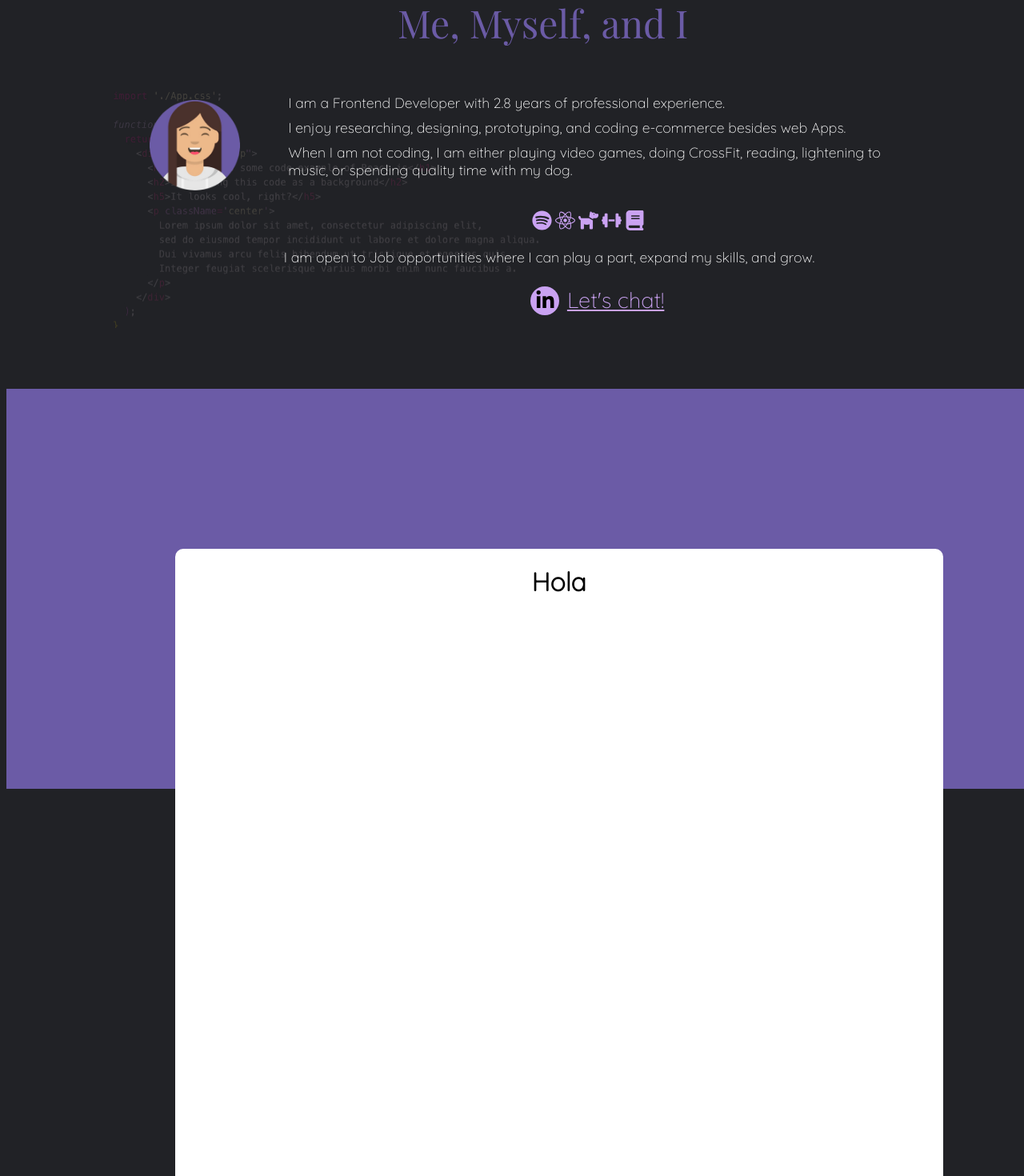
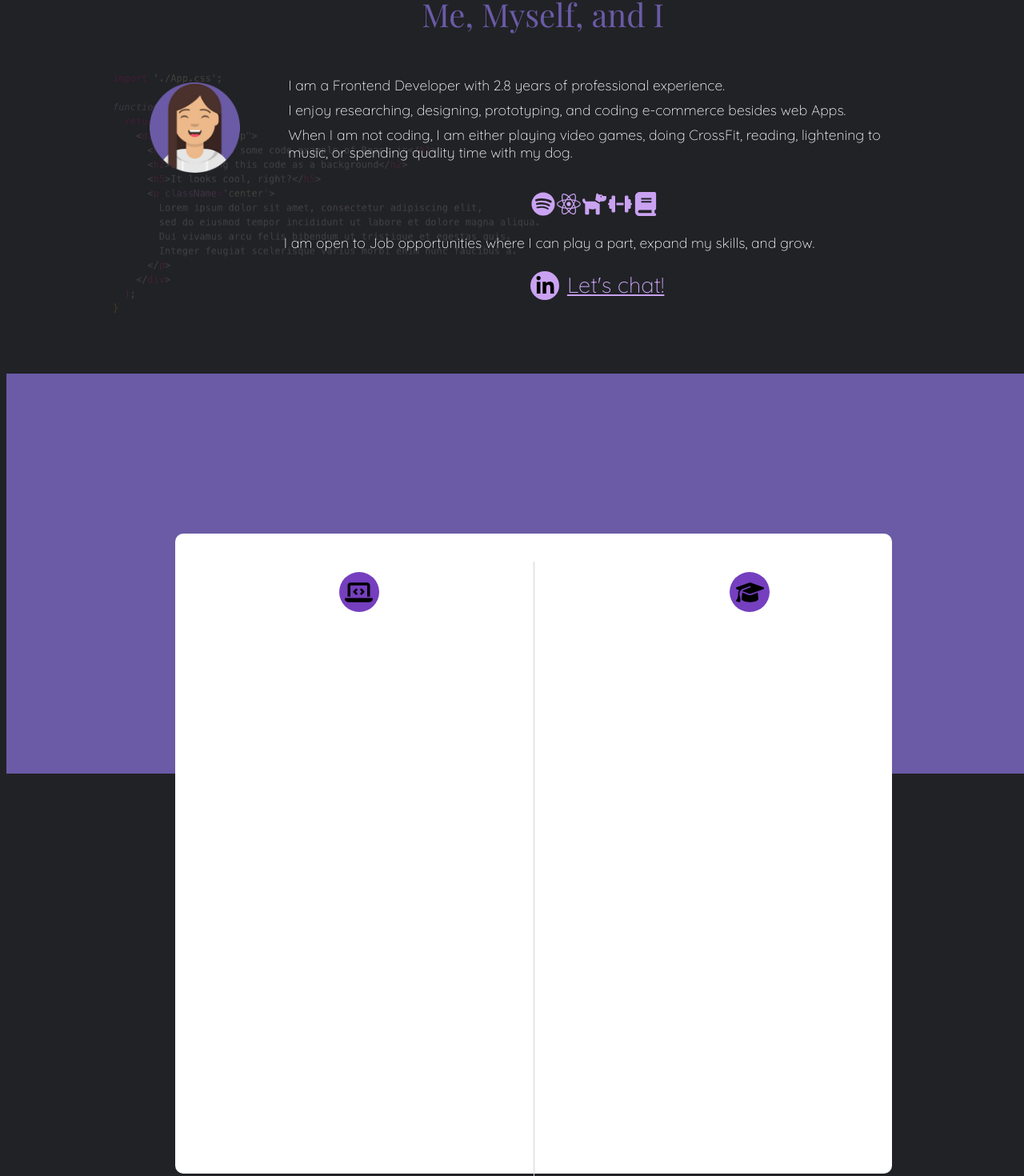
Before and after one commit to gabrielaRazo/portfolio, a React (Create React App) app: page / in a window 1280 px wide. Shown: the part 674-2144 px from the top of the page at 80% size. Built offline with nearby package versions, Linux system fonts and the light colour scheme.

Commit message:
feat: Add icons and components
These icons will show what is about each side of the card

```diff
--- a/src/components/card/card.js
+++ b/src/components/card/card.js
@@ -1,10 +1,39 @@
 import React from 'react';
-import { Card } from './card.style';
+import { FontAwesomeIcon } from '@fortawesome/react-fontawesome';
+import { Col, Row, SpaceBottom } from '../../pages/wrapp/wrapp.style';
+import {
+  faLaptopCode,
+  faGraduationCap,
+} from '@fortawesome/free-solid-svg-icons';
+import { Card, Divider, MainIcon } from './card.style';
 const CardWrap = () => {
   return (
     <>
       <Card>
-        <h1 style={{ textAlign: 'center' }}>Hola</h1>
+        <SpaceBottom xs={1} sm={1} md={2} lg={2} />
+        <Row>
+          <Col xs={12} sm={12} md={12} lg={6}>
+            <Row centered>
+              <Col xs={2} sm={2} md={1} lg={1}>
+                <MainIcon>
+                  <FontAwesomeIcon icon={faLaptopCode} />
+                </MainIcon>
+              </Col>
+            </Row>
+          </Col>
+          <Col xs={12} sm={12} md={12} lg={1}>
+            <Divider />
+          </Col>
+          <Col xs={12} sm={12} md={12} lg={5}>
+            <Row centered>
+              <Col xs={2} sm={2} md={1} lg={1}>
+                <MainIcon>
+                  <FontAwesomeIcon icon={faGraduationCap} />
+                </MainIcon>
+              </Col>
+            </Row>
+          </Col>
+        </Row>
       </Card>
     </>
   );
--- a/src/components/card/card.style.js
+++ b/src/components/card/card.style.js
@@ -6,6 +6,30 @@ export const Card = styled.div`
   margin-top: 12em;
   position: absolute;
   height: 100%;
+  @media (min-width: 1024px) and (max-width: 2570px) {
+    width: 70%;
+  }
   width: 75%;
   border-radius: 10px;
 `;
+
+export const MainIcon = styled.div`
+  display: flex;
+  flex-flow: row wrap;
+  background-color: ${colors.colors.violet};
+  border-radius: 50%;
+  width: 50px;
+  height: 50px;
+  align-items: center;
+  justify-content: center;
+  svg {
+    width: 35px;
+    height: 35px;
+  }
+`;
+
+export const Divider = styled.div`
+  border-left: 1px solid #d4d4d4;
+  margin-top: -5px;
+  height: 98vh;
+`;
--- a/src/components/contact/contact.style.js
+++ b/src/components/contact/contact.style.js
@@ -2,9 +2,9 @@ import styled from 'styled-components';
 import * as colors from '../../stylesheet/Colors.style';
 
 export const StyledIcon = styled.svg`
-  width: 25px;
-  height: 25px;
-  padding: 2px;
+  width: 30px;
+  height: 30px;
+  padding: 1px;
   a {
     color: ${colors.colors.salmon};
   }
@@ -13,7 +13,7 @@ export const StyledIcon = styled.svg`
 export const Line = styled.div`
   border-left: 1px solid ${colors.colors.salmon};
   height: 100px;
-  margin-left: 0.7em;
+  margin-left: 1em;
   ${({ up }) => up && `  margin-top: 1em;`};
   ${({ down }) => down && `  margin-bottom: 1em; `};
 `;
--- /dev/null
+++ b/src/components/languages/languages.js
@@ -0,0 +1,5 @@
+import React from 'react';
+const Languages = () => {
+  return <></>;
+};
+export default Languages;
--- /dev/null
+++ b/src/components/languages/languages.style.js
@@ -0,0 +1,2 @@
+import styled from 'styled-components';
+import * as colors from '../../stylesheet/Colors.style';
--- a/src/pages/about/about.style.js
+++ b/src/pages/about/about.style.js
@@ -10,7 +10,7 @@ export const Title = styled.h1`
   color: ${colors.colors.purple};
   font-family: 'Playfair Display';
   @media (min-width: 1200px) and (max-width: 2570px) {
-    font-size: 3rem;
+    font-size: 2.5rem;
   }
   @media (max-width: 768px) {
     font-size: 2rem;
@@ -24,7 +24,7 @@ export const Text = styled.div`
   color: white;
   text-align: left;
   @media (min-width: 1500px) {
-    font-size: 1.7rem;
+    font-size: 1.3rem;
   }
   @media (min-width: 1024px) and (max-width: 1450px) {
     font-size: 1.1rem;
--- a/src/pages/home/home.js
+++ b/src/pages/home/home.js
@@ -48,7 +48,7 @@ const Home = () => {
         </Col>
         {/* Space grid Tablet */}
         <Col md={1} collapse="lg" hidden="xs" />
-        <Col xs={12} md={1} collapse="lg">
+        <Col xs={12} sm={12} md={1} collapse="lg">
           <AnimationResponsive />
         </Col>
       </Row>
--- a/src/pages/skills/skills.js
+++ b/src/pages/skills/skills.js
@@ -7,8 +7,8 @@ const Skills = () => {
     <>
       <Background />
       <Row centered>
-        <Col lg={1} md={2} xs={1}></Col>
-        <Col lg={9} md={10} xs={11}>
+        <Col lg={1} md={2} sm={1} xs={1}></Col>
+        <Col lg={9} md={10} sm={11} xs={11}>
           <CardWrap />
         </Col>
       </Row>
```
